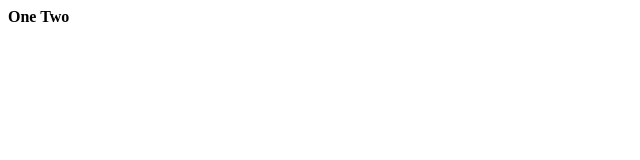
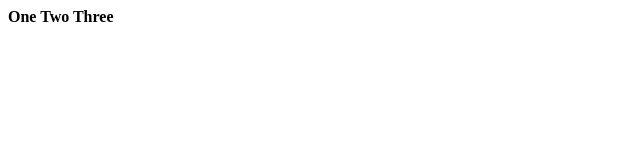
Before and after one commit to mdmelo/public, a plain HTML site: page index.html in a window 1280 px wide. Shown: the full height of the page, 0-640 px from the left. Drawn offline with Linux system fonts and the light colour scheme.

```diff
--- a/index.html
+++ b/index.html
@@ -1,9 +1,9 @@
 <HTML>
 <HEAD>
-<TITLE>One Two</TITLE>
+<TITLE>One Two Three</TITLE>
 </HEAD>
 
 <BODY>
-<b>One Two</b>
+<b>One Two Three</b>
 </BODY>
 </HTML>
```
